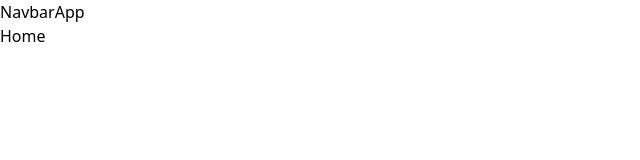
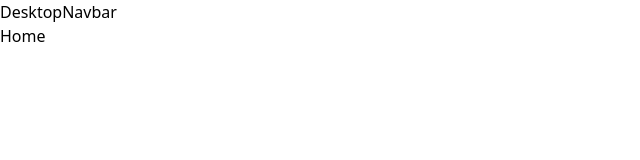
Before and after one commit to janjaw007/maliwan-project, a React (Vite) app: page / in a window 1280 px wide. Shown: the top 160 px of the page, without its empty margins (0-640 px from the left). Built offline with nearby package versions, Linux system fonts and the light colour scheme.

Commit message:
added:feature display nav by currentWidth

```diff
--- /dev/null
+++ b/src/components/Navbar/DesktopNavbar.tsx
@@ -0,0 +1,5 @@
+function DesktopNavbar() {
+  return <div>DesktopNavbar</div>;
+}
+
+export default DesktopNavbar;
--- /dev/null
+++ b/src/components/Navbar/MobileNavbar.tsx
@@ -0,0 +1,7 @@
+import React from "react";
+
+function MobileNavbar() {
+  return <div>MobileNavbar</div>;
+}
+
+export default MobileNavbar;
--- a/src/components/Navbar/NavbarApp.tsx
+++ b/src/components/Navbar/NavbarApp.tsx
@@ -1,5 +1,29 @@
+import { useEffect, useState } from "react";
+import MobileNavbar from "./MobileNavbar";
+import DesktopNavbar from "./DesktopNavbar";
+
 function NavbarApp() {
-  return <div>NavbarApp</div>;
+  const [isMobileView, setMobileView] = useState(
+    window.innerWidth > 798 ? false : true,
+  );
+
+  useEffect(() => {
+    function checkView() {
+      if (window.innerWidth > 798) {
+        setMobileView(false);
+      } else {
+        setMobileView(true);
+      }
+    }
+
+    checkView();
+
+    window.addEventListener("resize", checkView);
+
+    return () => window.removeEventListener("resize", checkView);
+  }, []);
+
+  return <nav>{isMobileView ? <MobileNavbar /> : <DesktopNavbar />}</nav>;
 }
 
 export default NavbarApp;
```
